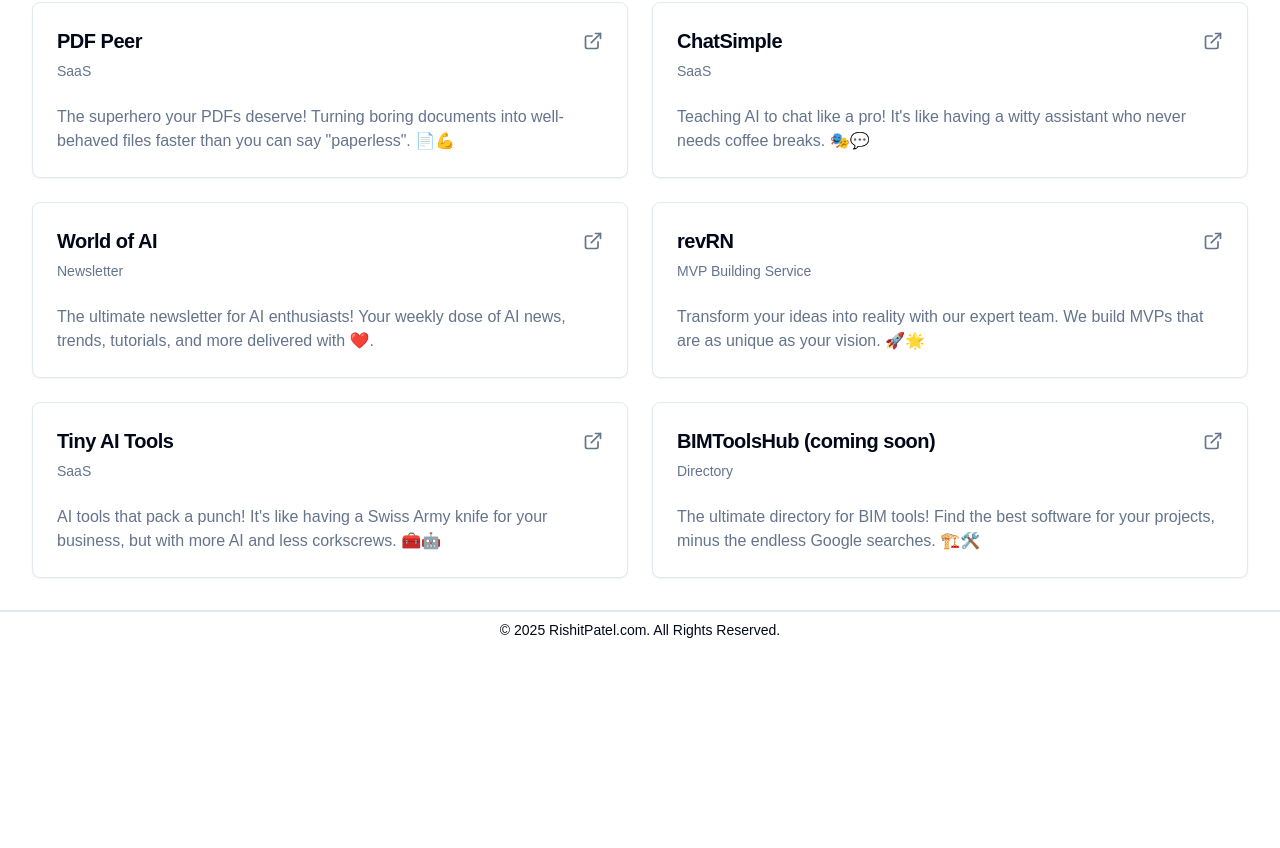
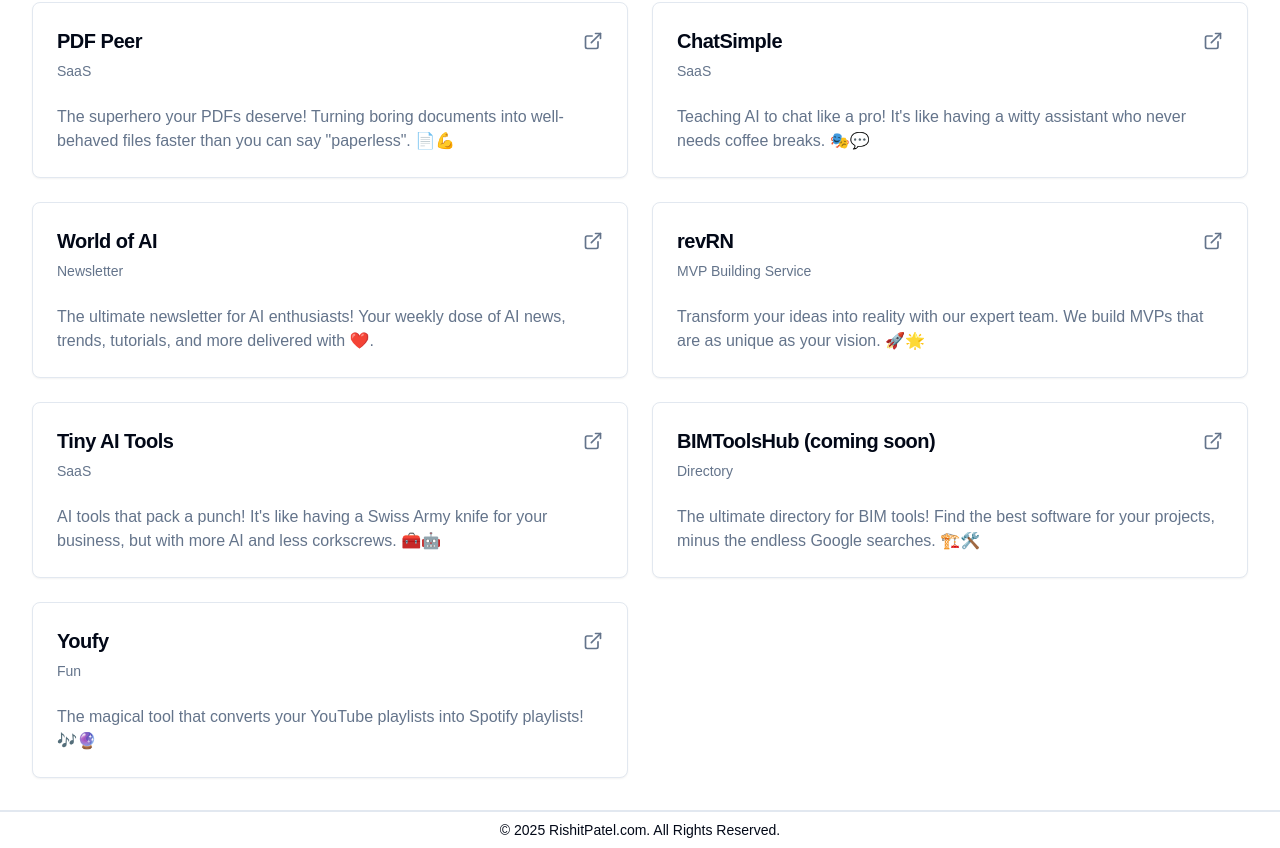
Before and after one commit to imrishit98/rishitpatel.com, a Next.js app: page /projects in a window 1280 px wide. Shown: the part 465-1313 px from the top of the page. Before the commit the page ends 1113 px from the top, so only its background shows below. Built offline with nearby package versions, Linux system fonts and the light colour scheme; a web font is replaced by a local one.

Commit message:
Add new project in ProjectsGrid component

```diff
--- a/src/components/ui/projects/projects-grid.js
+++ b/src/components/ui/projects/projects-grid.js
@@ -57,6 +57,13 @@
     url: 'https://bimtoolshub.com/',
     type: 'Directory',
   },
+  {
+    title: 'Youfy',
+    description:
+      'The magical tool that converts your YouTube playlists into Spotify playlists! 🎶🔮',
+    url: 'https://youfyapp.com/',
+    type: 'Fun',
+  },
 ];
 
 export function ProjectsGrid() {
```
